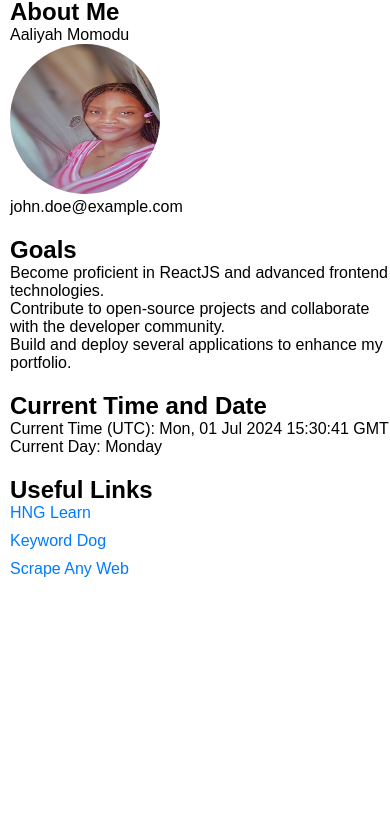
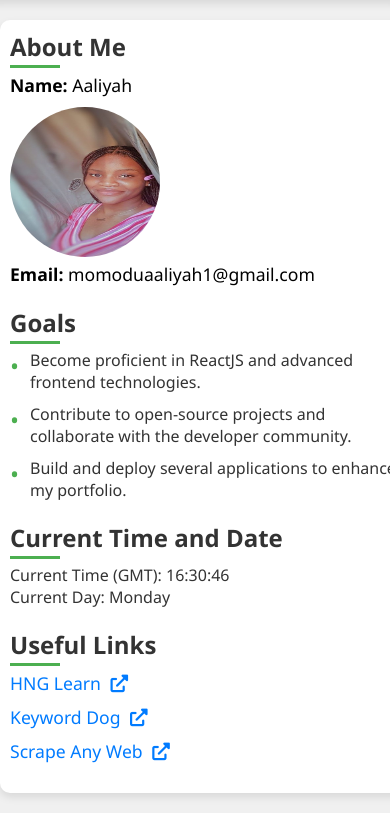
Before and after one commit to aaliyahwithadoublea/HNG-project, a plain HTML site: page index.html in a window 390 px wide. Shown: the part 106-919 px from the top of the page. Before the commit the page ends 844 px from the top, so only its background shows below. Drawn offline with Linux system fonts and the light colour scheme.

Commit message:
responsiveness

```diff
--- a/index.css
+++ b/index.css
@@ -6,11 +6,29 @@ body, h1, h2, p, ul {
 
 /* Set font and box-sizing */
 body {
-    font-family: Arial, sans-serif;
+    font-family: 'Segoe UI', Tahoma, Geneva, Verdana, sans-serif;
     box-sizing: border-box;
     display: flex;
     flex-direction: column;
     align-items: center;
+    background-color: #f0f0f0;
+    color: #333;
+    animation: fadeIn 2s ease-in-out;
+}
+
+.link{
+    text-decoration: none;
+    color: black;
+}
+
+.link:hover{
+    color:#4CAF50 ;
+}
+
+/* Keyframes for fadeIn animation */
+@keyframes fadeIn {
+    from { opacity: 0; }
+    to { opacity: 1; }
 }
 
 /* Style the header */
@@ -20,6 +38,7 @@ header {
     padding: 20px;
     text-align: center;
     width: 100%;
+    box-shadow: 0 4px 8px rgba(0, 0, 0, 0.1);
 }
 
 /* Style the main content area */
@@ -27,7 +46,17 @@ main {
     padding: 20px;
     width: 90%;
     max-width: 800px;
-    margin: 0 auto;
+    margin: 20px auto;
+    background: white;
+    border-radius: 10px;
+    box-shadow: 0 4px 8px rgba(0, 0, 0, 0.1);
+    animation: slideIn 1s ease-in-out;
+}
+
+/* Keyframes for slideIn animation */
+@keyframes slideIn {
+    from { transform: translateY(50px); opacity: 0; }
+    to { transform: translateY(0); opacity: 1; }
 }
 
 /* Style sections */
@@ -35,9 +64,32 @@ section {
     margin-bottom: 20px;
 }
 
+/* Style section headers */
+h2 {
+    font-size: 1.5em;
+    margin-bottom: 10px;
+    position: relative;
+}
+
+h2::after {
+    content: '';
+    display: block;
+    width: 50px;
+    height: 3px;
+    background: #4CAF50;
+    position: absolute;
+    left: 0;
+    bottom: -5px;
+}
+
 /* Style profile image */
 img {
     border-radius: 50%;
+    transition: transform 0.3s ease;
+}
+
+img:hover {
+    transform: scale(1.1);
 }
 
 /* Style for links */
@@ -46,10 +98,41 @@ a {
     margin-bottom: 10px;
     color: #007BFF;
     text-decoration: none;
+    font-size: 1.1em;
+    transition: color 0.3s ease;
 }
 
 a:hover {
-    text-decoration: underline;
+    color: #0056b3;
+}
+
+.animated-link i {
+    margin-left: 5px;
+    transition: transform 0.3s ease;
+}
+
+.animated-link:hover i {
+    transform: translateX(5px);
+}
+
+/* Style for list items */
+ul {
+    list-style: none;
+    padding: 0;
+}
+
+li {
+    margin-bottom: 10px;
+    position: relative;
+    padding-left: 20px;
+}
+
+li::before {
+    content: '•';
+    position: absolute;
+    left: 0;
+    color: #4CAF50;
+    font-size: 1.5em;
 }
 
 /* Responsive design for different screen sizes */
--- a/index.html
+++ b/index.html
@@ -5,6 +5,7 @@
     <meta name="viewport" content="width=device-width, initial-scale=1.0">
     <title>My Tech Goals</title>
     <link rel="stylesheet" href="index.css">
+    <link rel="stylesheet" href="https://cdnjs.cloudflare.com/ajax/libs/font-awesome/6.0.0-beta3/css/all.min.css" />
 </head>
 <body>
     <header>
@@ -14,11 +15,11 @@
         <section id="about-me">
             <h2>About Me</h2>
             <!-- Display Slack Display Name -->
-            <p data-testid="slackDisplayName">Aaliyah Momodu</p>
+            <a href="https://app.slack.com/client/T07466B189M/D07AAEVB2KY" class="link"><p data-testid="slackDisplayName"><span style="font-weight: bold;">Name: </span>Aaliyah</p></a>
             <!-- Display Slack Profile Picture with natural dimensions -->
-            <img data-testid="slackProfilePicture" src="profile.jpg" alt="Slack Profile Picture" width="200" height="200" class="profile">
+            <img data-testid="slackProfilePicture" src="profile.jpg" alt="Slack Profile Picture" width="100" height="100">
             <!-- Display Slack Email -->
-            <p data-testid="slackEmail">john.doe@example.com</p>
+            <a href="mailto:momoduaaliyah1@gmsil.com" class="link"><p data-testid="slackEmail"><span style="font-weight: bold;">Email: </span>momoduaaliyah1@gmail.com</p></a>
         </section>
         <section id="goals">
             <h2>Goals</h2>
@@ -31,7 +32,7 @@
         </section>
         <section id="time-date">
             <h2>Current Time and Date</h2>
-            <!-- Display current time in UTC -->
+            <!-- Display current time in WAT -->
             <p data-testid="currentTimeUTC"></p>
             <!-- Display current day of the week -->
             <p data-testid="currentDay"></p>
@@ -39,9 +40,9 @@
         <section id="useful-links">
             <h2>Useful Links</h2>
             <!-- Links to specified websites with data-testid attributes -->
-            <a data-testid="hngLink" href="https://hng.tech/learn">HNG Learn</a>
-            <a data-testid="keywordLink" href="https://keyword.dog">Keyword Dog</a>
-            <a data-testid="scrapeanywebLink" href="https://scrapeanyweb.site">Scrape Any Web</a>
+            <a data-testid="hngLink" href="https://hng.tech/learn" class="animated-link">HNG Learn <i class="fas fa-external-link-alt"></i></a>
+            <a data-testid="keywordLink" href="https://keyword.dog" class="animated-link">Keyword Dog <i class="fas fa-external-link-alt"></i></a>
+            <a data-testid="scrapeanywebLink" href="https://scrapeanyweb.site" class="animated-link">Scrape Any Web <i class="fas fa-external-link-alt"></i></a>
         </section>
     </main>
     <script src="index.js"></script>
--- a/index.js
+++ b/index.js
@@ -3,17 +3,23 @@ function updateTimeAndDay() {
     const currentTimeElement = document.querySelector('[data-testid="currentTimeUTC"]');
     const currentDayElement = document.querySelector('[data-testid="currentDay"]');
 
-    // Get current date and time
+    // Get current date and time in WAT (UTC + 1)
     const now = new Date();
-    const utcString = now.toUTCString();
+    const watOffset = 1; // UTC+1 for West African Time
+    const watTime = new Date(now.getTime() + watOffset * 60 * 60 * 1000);
+
+    // Format time as HH:mm:ss
+    const watTimeString = watTime.toLocaleTimeString('en-US', { hour12: false });
+
+    // Get current day of the week
     const dayOfWeek = now.toLocaleString('en-US', { weekday: 'long' });
 
     // Update content of elements
-    currentTimeElement.textContent = `Current Time (UTC): ${utcString}`;
+    currentTimeElement.textContent = `Current Time (GMT): ${watTimeString}`;
     currentDayElement.textContent = `Current Day: ${dayOfWeek}`;
 }
 
 // Initial call to display current time and day
 updateTimeAndDay();
 // Update time and day every minute
-setInterval(updateTimeAndDay, 60000);  // Update every minute
+setInterval(updateTimeAndDay, 1000);  // Update every minute
```
